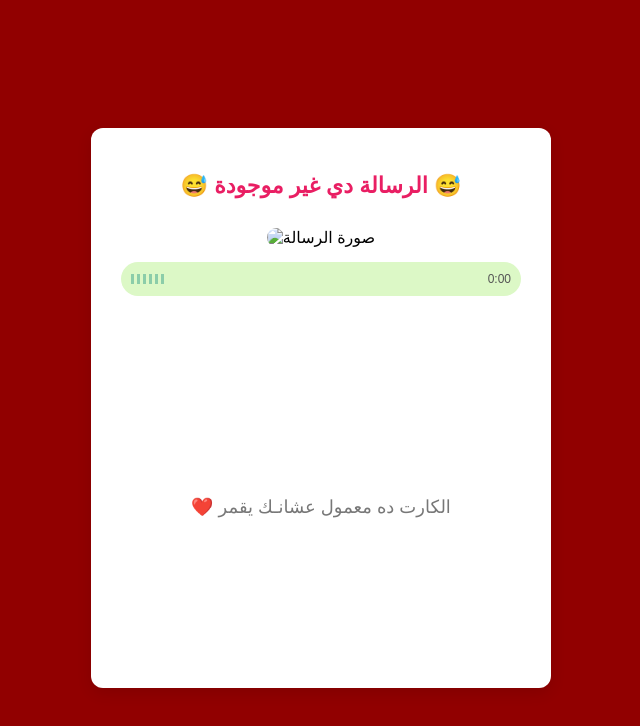
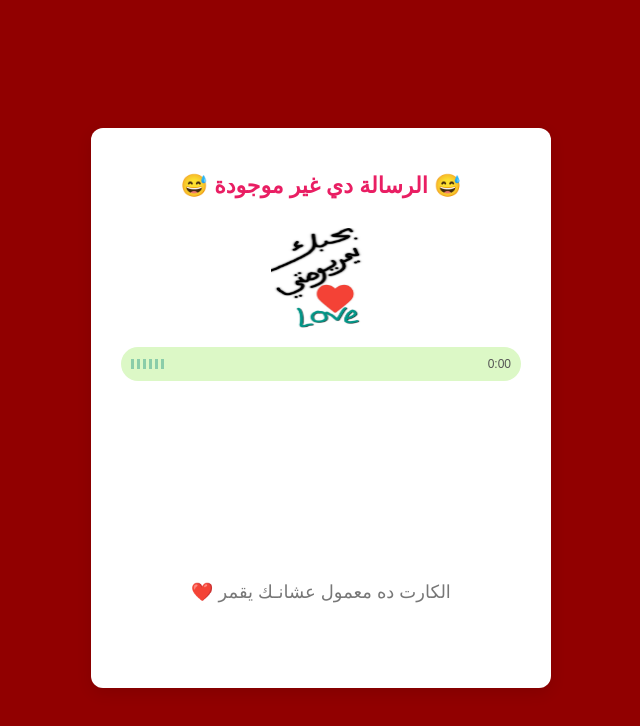
Before and after one commit to mohamed01102579732-sys/cards, a plain HTML site: page index.html in a window 1280 px wide. Shown: the whole page, without its empty margins (319-959 px from the left). Drawn offline with Linux system fonts and the light colour scheme.

Commit message:
Update index.html

```diff
--- a/index.html
+++ b/index.html
@@ -16,7 +16,7 @@
         <h1 id="message">I love you ❤️</h1>
 
         <!-- الصورة -->
-        <img id="image" src="images/photo1.jpg" alt="صورة الرسالة">
+        <img id="image" src="photo1.jpg" alt="صورة الرسالة">
 
         <!-- Voice Note -->
         <div class="voice-note">
```
